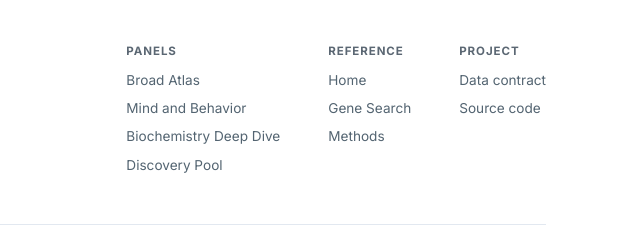
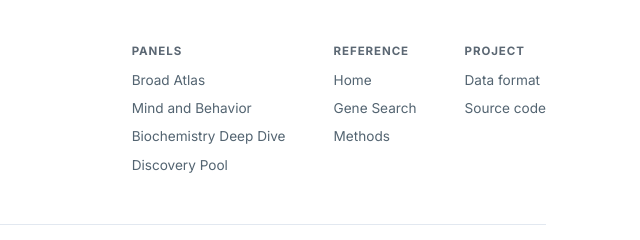
Before and after one commit to smkwray/xchratlas, a plain HTML site: page site/index.html in a window 1280 px wide. Shown: the part 4626-4866 px from the top of the page, 640-1280 px from the left. Drawn offline with Linux system fonts and the light colour scheme.

Commit message:
Rename footer data link

```diff
--- a/site/index.html
+++ b/site/index.html
@@ -201,7 +201,7 @@
         </div>
         <div class="footer-col">
           <h4>Project</h4>
-          <a href="https://github.com/smkwray/xchratlas/blob/main/docs/FRONTEND_DATA_CONTRACT.md">Data contract</a>
+          <a href="https://github.com/smkwray/xchratlas/blob/main/docs/FRONTEND_DATA_CONTRACT.md">Data format</a>
           <a href="https://github.com/smkwray/xchratlas">Source code</a>
         </div>
       </div>
```
Also changed, not shown: site/gene.html (+1 -1 lines), site/panel.html (+1 -1 lines), site/trait.html (+1 -1 lines).
